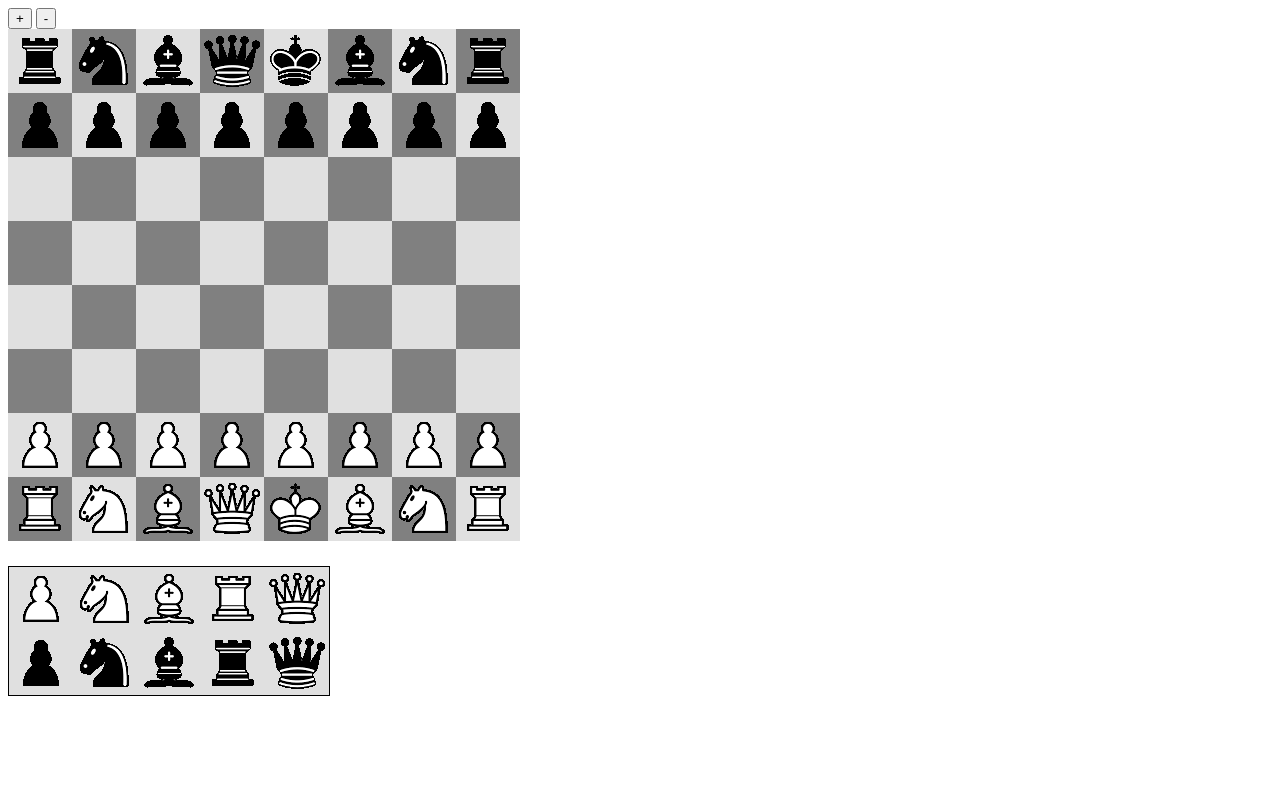
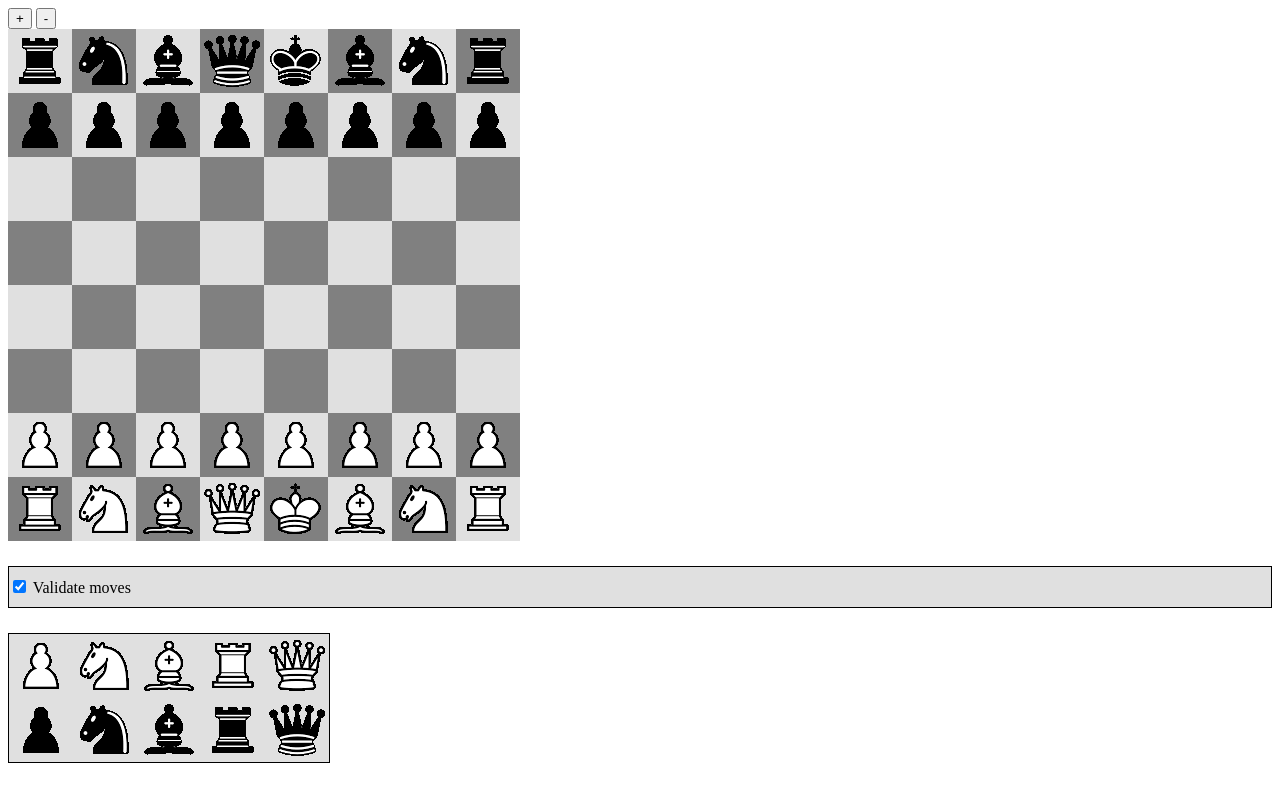
Before and after one commit to shoq/jsboard, a plain HTML site: page index.html in a window 1280 px wide. Drawn offline with Linux system fonts and the light colour scheme.

Commit message:
added field for toggling validation

```diff
--- a/css/style.css
+++ b/css/style.css
@@ -37,3 +37,11 @@ img.square-selected {
     border: 1px solid black;
     background: #E0E0E0;
 }
+
+#controls {
+    margin-top: 25px;
+	padding: 10px 0;
+	display: block;
+    border: 1px solid black;
+    background: #E0E0E0;
+}
--- a/index.html
+++ b/index.html
@@ -20,6 +20,10 @@
 </div>
 
 <div id="board-div"></div>
+<div id="controls">
+  <input type="checkbox" id="enableValidation" checked="checked" onchange="chessboard.validationEnabled = this.checked" />
+  <label for="enableValidation">Validate moves</label>
+</div>
 <div id="piece-box-div"></div>
 
 </body>
--- a/js/chessboard.js
+++ b/js/chessboard.js
@@ -69,6 +69,7 @@ function Chessboard(initialSize) {
     var standardSize = 8;
     var squares = [];
     var currentPlayerColor = PlayerColor.white;
+	this.validationEnabled = true;
 
     for (var i = 0; i < initialSize; ++i) {
         squares.push(createEmptyRank(initialSize));
```
